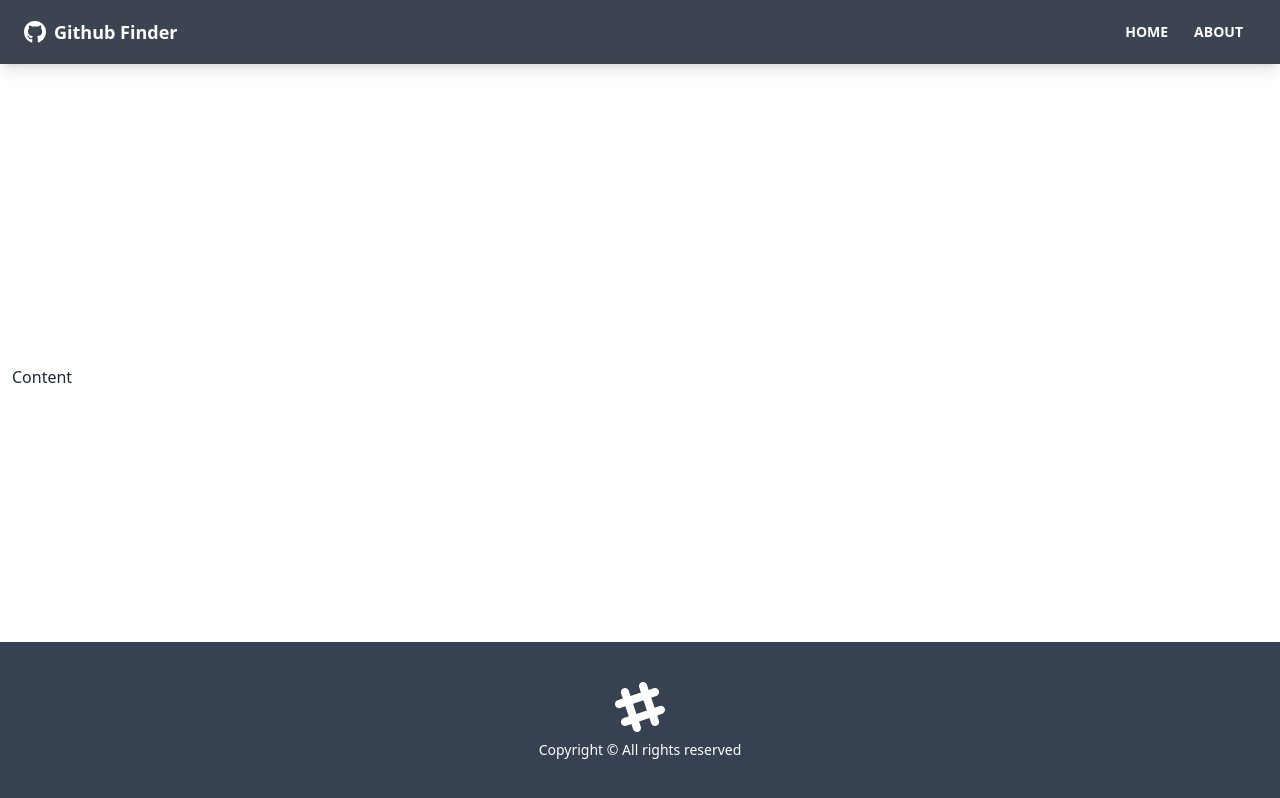
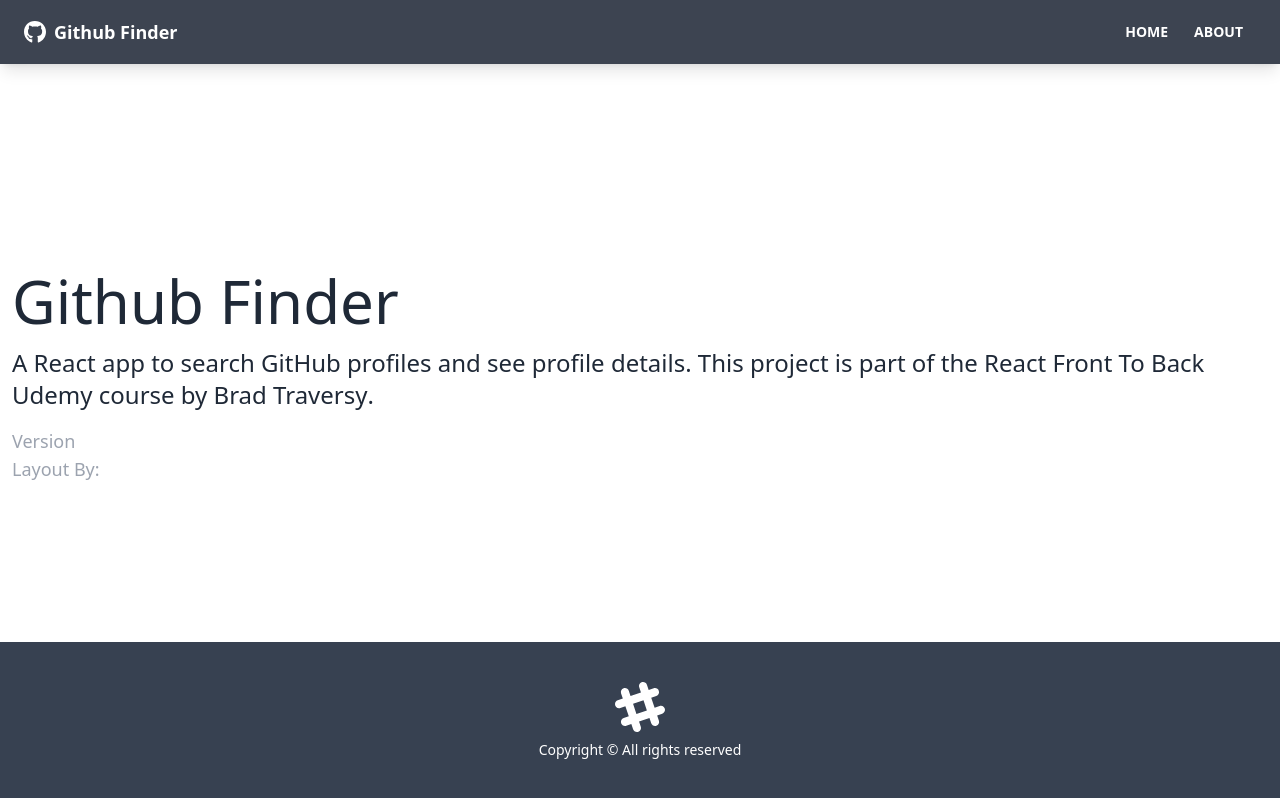
Before and after one commit to izaakdale/github-finder, a React (Create React App) app: page /about in a window 1280 px wide. Built offline with nearby package versions, Linux system fonts and the light colour scheme.

Commit message:
Added about, home and notfound pages and env

```diff
--- a/src/App.js
+++ b/src/App.js
@@ -1,4 +1,7 @@
-import { BrowserRouter as Router, Route } from "react-router-dom";
+import { BrowserRouter as Router, Route, Routes } from "react-router-dom";
+import Home from "./pages/Home";
+import About from "./pages/About";
+import NotFound from "./pages/NotFound";
 import Navbar from "./components/layout/Navbar";
 import Footer from "./components/layout/Footer";
 
@@ -7,7 +10,14 @@
     <Router>
       <div className="flex flex-col justify-between h-screen">
         <Navbar/>
-        <main className="container mx-auto px-3 mx-12">Content</main>
+        <main className="mx-auto px-3 mx-12">
+          <Routes>
+            <Route path="/" element={<Home/>} />
+            <Route path="/about" element={<About/>} />
+            <Route path="/notfound" element={<NotFound/>} />
+            <Route path="/*" element={<NotFound/>} />
+          </Routes>
+        </main>
         <Footer/>
       </div>
     </Router>
--- a/src/components/layout/Navbar.jsx
+++ b/src/components/layout/Navbar.jsx
@@ -1,5 +1,5 @@
 import React from 'react'
-import {FaGithub, FaQq, FaQuidditch, FaWrench} from 'react-icons/fa'
+import {FaGithub} from 'react-icons/fa'
 import { Link } from 'react-router-dom'
 import { PropTypes } from 'prop-types'
 
--- /dev/null
+++ b/src/pages/About.jsx
@@ -0,0 +1,33 @@
+import React from 'react'
+
+function About() {
+    return (
+      <>
+        <h1 className='text-6xl mb-4'>Github Finder</h1>
+        <p className='mb-4 text-2xl font-light'>
+          A React app to search GitHub profiles and see profile details. This
+          project is part of the
+          <a href='https://www.udemy.com/course/modern-react-front-to-back/'>
+            {' '}
+            React Front To Back
+          </a>{' '}
+          Udemy course by
+          <strong>
+            <a href='https://traversymedia.com'> Brad Traversy</a>
+          </strong>
+          .
+        </p>
+        <p className='text-lg text-gray-400'>
+          Version <span className='text-white'>1.0.0</span>
+        </p>
+        <p className='text-lg text-gray-400'>
+          Layout By:
+          <a className='text-white' href='https://twitter.com/hassibmoddasser'>
+            Hassib Moddasser
+          </a>
+        </p>
+      </>
+    )
+}
+
+export default About
--- /dev/null
+++ b/src/pages/Home.jsx
@@ -0,0 +1,12 @@
+import React from 'react'
+
+function Home() {
+  return (
+    <div>
+        <h1 className="text-6xl">Welcome</h1>
+
+    </div>
+  )
+}
+
+export default Home
--- /dev/null
+++ b/src/pages/NotFound.jsx
@@ -0,0 +1,26 @@
+import React from 'react'
+import { FaHome } from 'react-icons/fa'
+import { Link } from 'react-router-dom'
+
+function NotFound() {
+  return (
+    <div className='hero'>
+        <div className="text-center hero-content">
+            <div className="max-w-lg">
+                <h1 className="text-8xl font-bold mb-8">
+                    Oops!
+                </h1>
+                <p className="text-xl5 mb-8">
+                    404 - page not found
+                </p>
+                <Link to={'/'} className='btn btn-primary btn-lg'>
+                    <FaHome className=''></FaHome>
+                    Back to home
+                </Link>
+            </div>
+        </div>
+    </div>
+  )
+}
+
+export default NotFound
```
Also changed, not shown: 1 other file (tests, documents, lock files or other folders).
